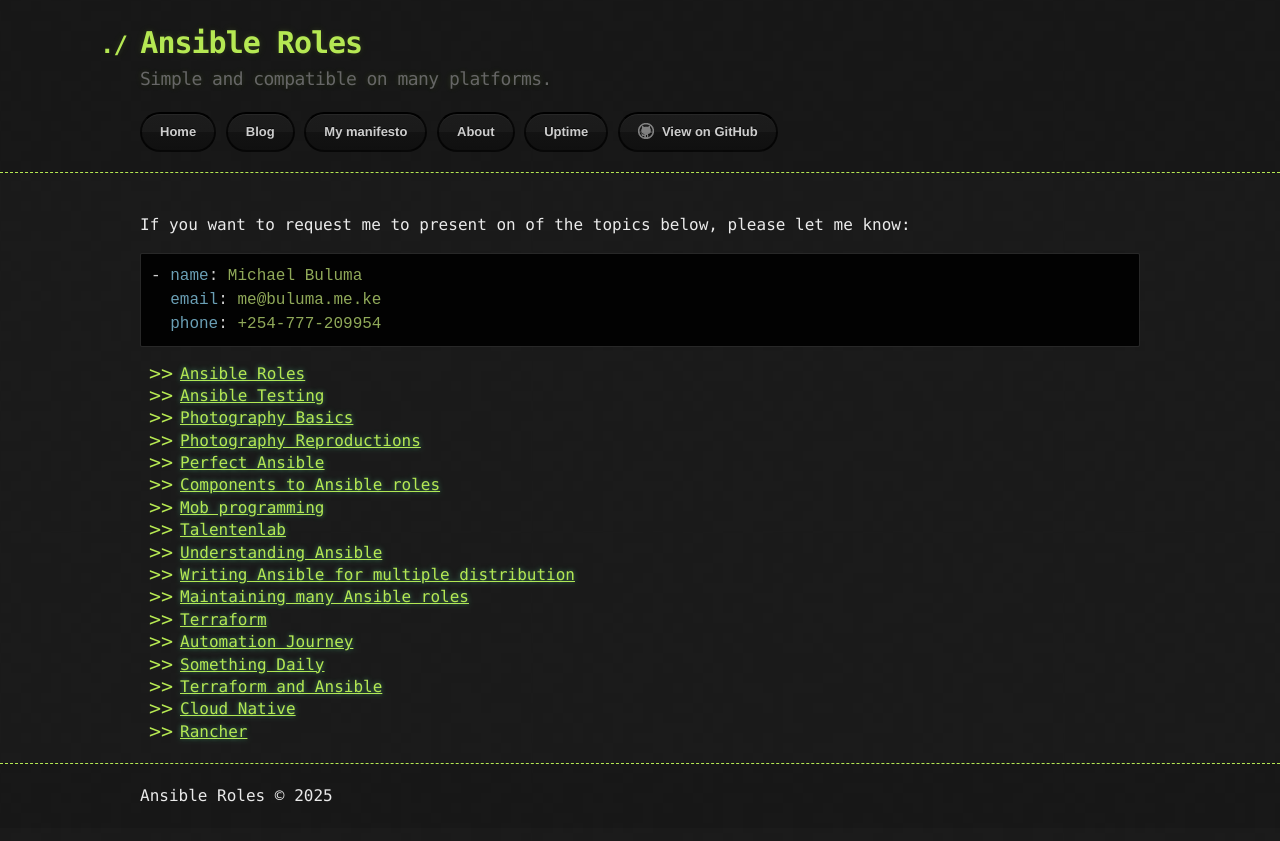
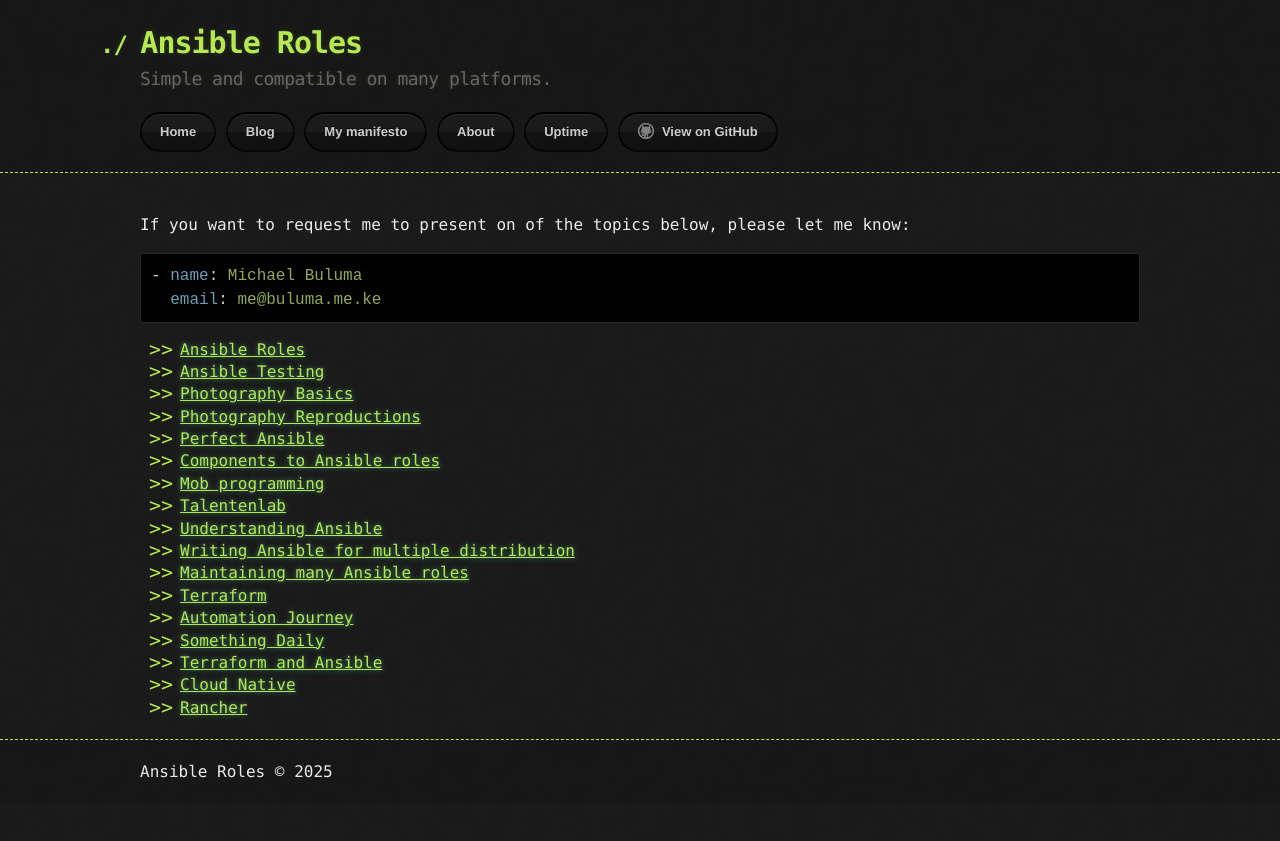
Before and after one commit to buluma/buluma.github.io, a Jekyll site: the page built from presentations.md, in a window 1280 px wide. Shown: the top 841 px of the page. Built offline with Jekyll 4.4.1, drawn with Linux system fonts in a browser that asks for light colours; our own code applies the rules of GitHub Pages for plain Markdown files.

Commit message:
Update presentations.md

````diff
--- a/presentations.md
+++ b/presentations.md
@@ -3,7 +3,6 @@
 ```yaml
 - name: Michael Buluma
   email: me@buluma.me.ke
-  phone: +254-777-209954
 ```
 
 - [Ansible Roles](/presentations/ansible-roles/)
````
